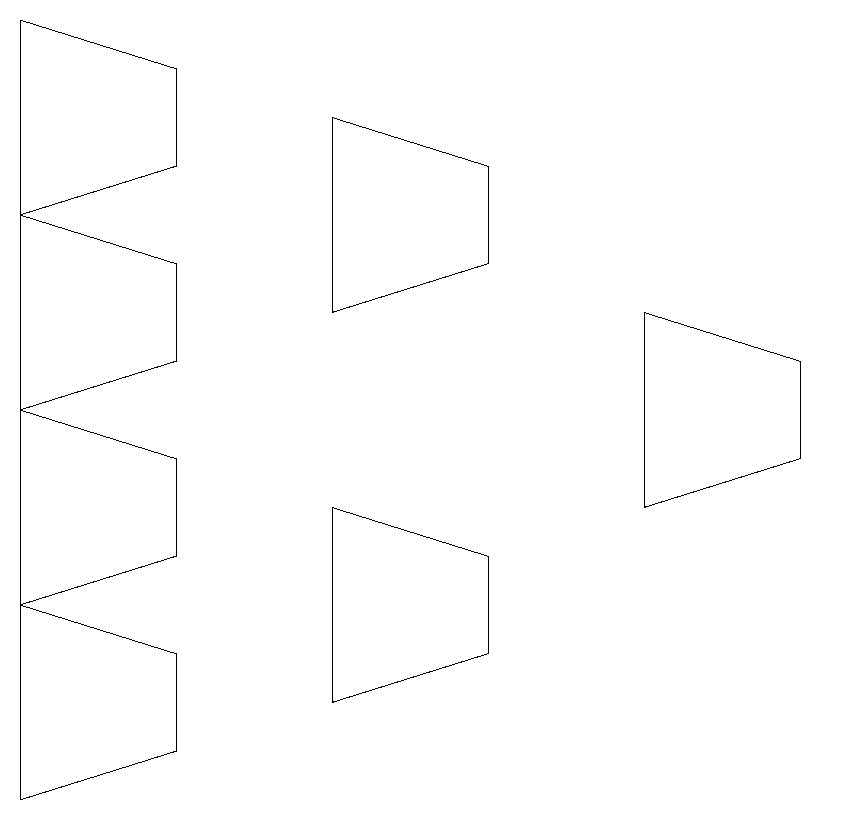
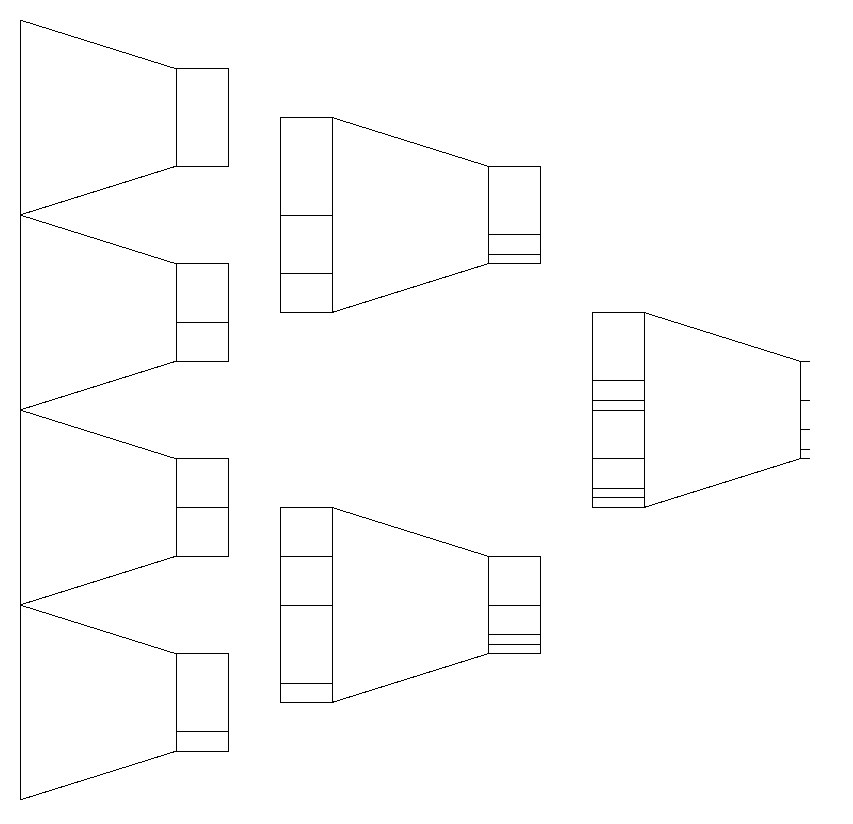
Before and after one commit to rjmorris/tournament-sankey, a plain HTML site: page index.html in a window 1280 px wide. Shown: the whole page, without its empty margins (0-853 px from the left). Drawn offline with nearby package versions, Linux system fonts and the light colour scheme.

Commit message:
Added boxes representing the pick flows.

```diff
--- a/data.json
+++ b/data.json
@@ -2,8 +2,9 @@
     {
         "id": 1,
         "round": 1,
-        "feeds": 5,
-        "fedby": null,
+        "toGame": 5,
+        "fromGame1": null,
+        "fromGame2": null,
         "picks": {
             "Team 1": 1.0
         }
@@ -11,8 +12,9 @@
     {
         "id": 2,
         "round": 1,
-        "feeds": 5,
-        "fedby": null,
+        "toGame": 5,
+        "fromGame1": null,
+        "fromGame2": null,
         "picks": {
             "Team 4": 0.6,
             "Team 5": 0.4
@@ -21,8 +23,9 @@
     {
         "id": 3,
         "round": 1,
-        "feeds": 6,
-        "fedby": null,
+        "toGame": 6,
+        "fromGame1": null,
+        "fromGame2": null,
         "picks": {
             "Team 3": 0.5,
             "Team 6": 0.5
@@ -31,8 +34,9 @@
     {
         "id": 4,
         "round": 1,
-        "feeds": 6,
-        "fedby": null,
+        "toGame": 6,
+        "fromGame1": null,
+        "fromGame2": null,
         "picks": {
             "Team 2": 0.8,
             "Team 7": 0.2
@@ -41,8 +45,9 @@
     {
         "id": 5,
         "round": 2,
-        "feeds": 7,
-        "fedby": [1, 2],
+        "toGame": 7,
+        "fromGame1": 1,
+        "fromGame2": 2,
         "picks": {
             "Team 1": 0.7,
             "Team 4": 0.2,
@@ -52,8 +57,9 @@
     {
         "id": 6,
         "round": 2,
-        "feeds": 7,
-        "fedby": [3, 4],
+        "toGame": 7,
+        "fromGame1": 3,
+        "fromGame2": 4,
         "picks": {
             "Team 2": 0.5,
             "Team 3": 0.3,
@@ -64,8 +70,9 @@
     {
         "id": 7,
         "round": 3,
-        "feeds": null,
-        "fedby": [5, 6],
+        "toGame": null,
+        "fromGame1": 5,
+        "fromGame2": 6,
         "picks": {
             "Team 1": 0.4,
             "Team 3": 0.3,
--- a/index.css
+++ b/index.css
@@ -10,3 +10,18 @@ path {
     stroke-width: 1px;
     shape-rendering: crispEdges;
 }
+
+.pick-flow rect {
+    fill: none;
+    stroke: #000000;
+    stroke-width: 1px;
+    shape-rendering: crispEdges;
+}
+
+.pick-flow line {
+    display: none;
+    fill: none;
+    stroke: #000000;
+    stroke-width: 1px;
+    shape-rendering: crispEdges;
+}
--- a/index.js
+++ b/index.js
@@ -3,8 +3,9 @@ d3.json("data.json", function(data) {
     // Pre-process the data.
 
     // For easier game lookup, map the games IDs to game objects.
-    var gamesMap = _.groupBy(data, function(game) {
-        return game.id;
+    var gamesMap = {};
+    _.each(data, function(d) {
+        gamesMap[d.id] = d;
     });
 
     // Get the list of games in each round.
@@ -14,15 +15,35 @@ d3.json("data.json", function(data) {
 
     // Replace the IDs of connected games with the game objects.
     _.each(data, function(d) {
-        if (d.feeds) {
-            d.feeds = gamesMap[d.feeds];
+        if (d.toGame !== null) {
+            d.toGame = gamesMap[d.toGame];
         }
-        if (d.fedby) {
-            _.each(d.fedby, function(fedbyId, i) {
-                d.fedby[i] = gamesMap[fedbyId];
-            });
+        if (d.fromGame1 !== null) {
+            d.fromGame1 = gamesMap[d.fromGame1];
+        }
+        if (d.fromGame2 !== null) {
+            d.fromGame2 = gamesMap[d.fromGame2];
         }
     });
+
+    // Extract each pick into its own element of an array.
+    var picks = _.flatten(
+        _.map(data, function(d) {
+            var cumulativeProportion = 0;
+            return _.map(d.picks, function(proportion, team) {
+                var obj = {
+                    fromGame: d,
+                    toGame: d.toGame,
+                    topBracket: (d.toGame === null) ? false : d.toGame.fromGame1 === d,
+                    team: team,
+                    proportion: proportion,
+                    cumulativeProportion: cumulativeProportion
+                };
+                cumulativeProportion += obj.proportion;
+                return obj;
+            });
+        })
+    );
 
     var rounds = _.chain(data)
         .pluck('round')
@@ -125,4 +146,60 @@ d3.json("data.json", function(data) {
             return path.toString();
         })
     ;
+
+    var pickFlows = chart.selectAll('.pick-flow')
+        .data(picks)
+        .enter()
+        .append('g')
+        .classed('pick-flow', true)
+    ;
+
+    pickFlows.append('rect')
+        .attr('x', function(d) {
+            return d.fromGame.funnel.out.top.x;
+        })
+        .attr('y', function(d) {
+            return d.fromGame.funnel.out.top.y + d.cumulativeProportion * (d.fromGame.funnel.out.bottom.y - d.fromGame.funnel.out.top.y);
+        })
+        .attr('width', function(d) {
+            return 1/3*xScale.bandwidth();
+        })
+        .attr('height', function(d) {
+            return d.proportion * (d.fromGame.funnel.out.bottom.y - d.fromGame.funnel.out.top.y);
+        })
+    ;
+
+    pickFlows.filter(function(d) {
+        return d.toGame !== null;
+    }).append('rect')
+        .attr('x', function(d) {
+            return d.toGame.funnel.in.top.x - 1/3*xScale.bandwidth();
+        })
+        .attr('y', function(d) {
+            return d.toGame.funnel.in.top.y + (!d.topBracket * 0.5 + d.cumulativeProportion / 2) * (d.toGame.funnel.in.bottom.y - d.toGame.funnel.in.top.y);
+        })
+        .attr('width', function(d) {
+            return 1/3*xScale.bandwidth();
+        })
+        .attr('height', function(d) {
+            return d.proportion * (d.toGame.funnel.in.bottom.y - d.toGame.funnel.in.top.y) / 2;
+        })
+    ;
+
+    pickFlows.filter(function(d) {
+        return d.toGame !== null;
+    }).append('line')
+        .attr('x1', function(d) {
+            return d.fromGame.funnel.out.top.x + 1/3*xScale.bandwidth();
+        })
+        .attr('y1', function(d) {
+            return d.fromGame.funnel.out.top.y + (d.cumulativeProportion + d.proportion / 2) * (d.fromGame.funnel.out.bottom.y - d.fromGame.funnel.out.top.y);
+        })
+        .attr('x2', function(d) {
+            return d.toGame.funnel.in.top.x - 1/3*xScale.bandwidth();
+        })
+        .attr('y2', function(d) {
+            return d.toGame.funnel.in.top.y + (!d.topBracket * 0.5 + d.cumulativeProportion / 2 + d.proportion / 4) * (d.toGame.funnel.in.bottom.y - d.toGame.funnel.in.top.y);
+        })
+    ;
 });
```
